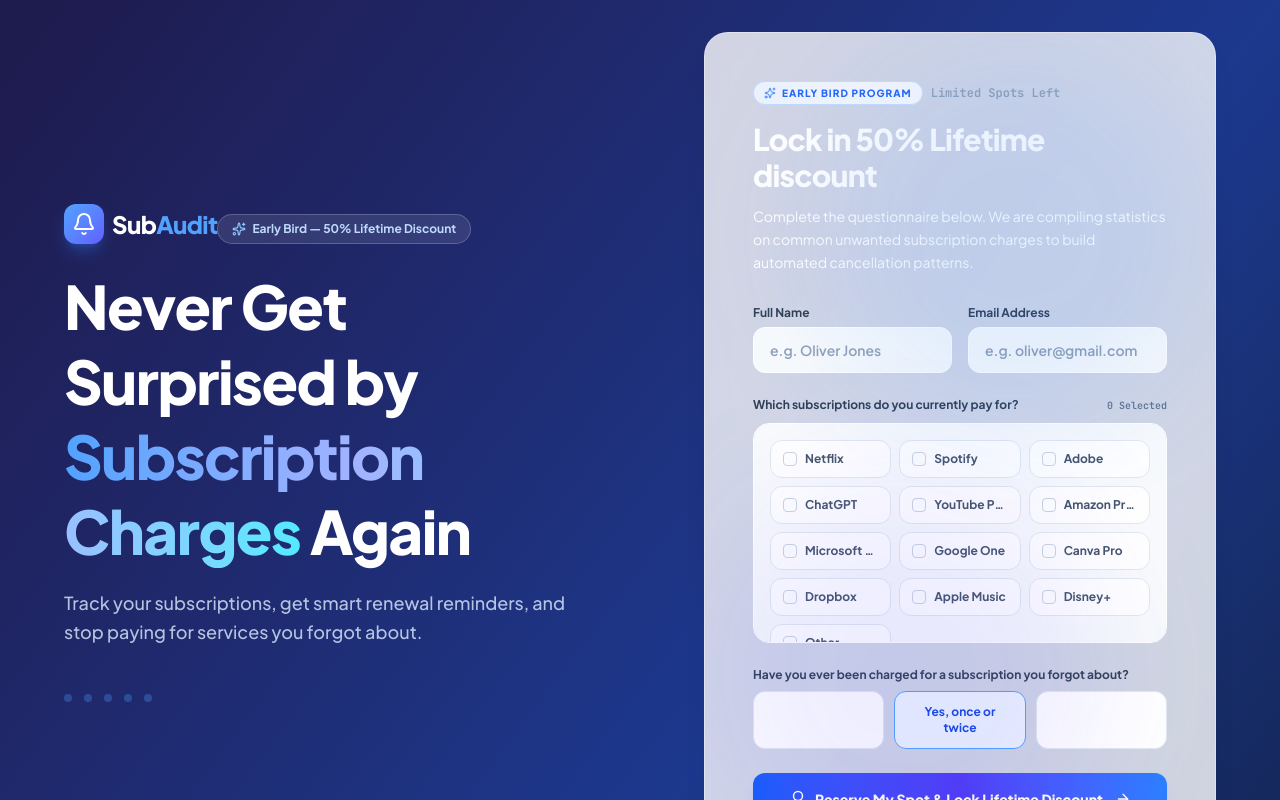
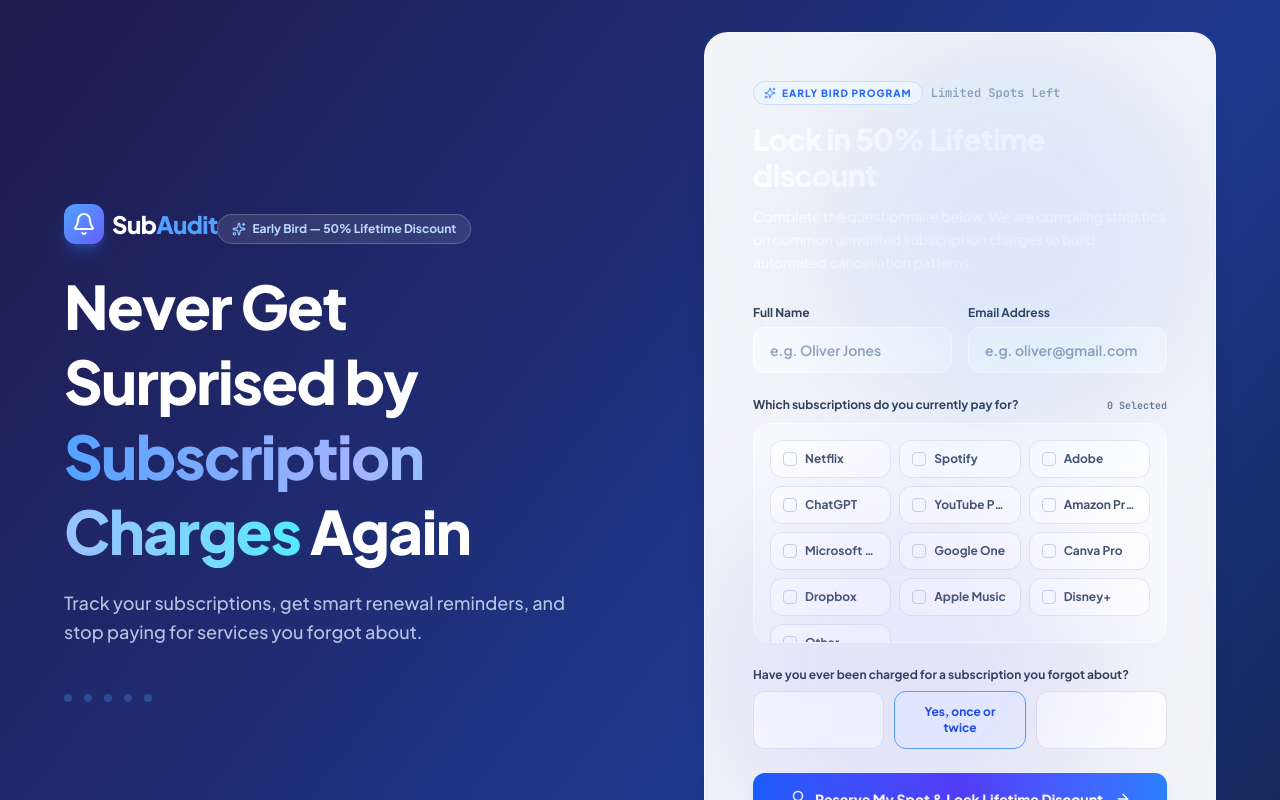
Before and after one commit to AhmadAli0071/subsudit, a React (Vite) app: page / in a window 1280 px wide. Shown: the top 800 px of the page. Built offline with nearby package versions, Linux system fonts and the light colour scheme.

Commit message:
95% opacity card

```diff
--- a/src/components/WaitlistForm.tsx
+++ b/src/components/WaitlistForm.tsx
@@ -115,7 +115,7 @@
   };
 
   return (
-    <div id="waitlist" className="w-full bg-white/80 backdrop-blur-md border border-white/30 rounded-3xl overflow-hidden shadow-xl shadow-black/10 relative max-w-4xl mx-auto">
+    <div id="waitlist" className="w-full bg-white/95 backdrop-blur-sm border border-white/20 rounded-3xl overflow-hidden shadow-xl shadow-black/10 relative max-w-4xl mx-auto">
       <div className="absolute top-0 right-0 w-[400px] h-[400px] bg-blue-500/10 blur-3xl rounded-full pointer-events-none" />
       <div className="absolute bottom-0 left-0 w-[400px] h-[400px] bg-indigo-500/10 blur-3xl rounded-full pointer-events-none" />
 
```
